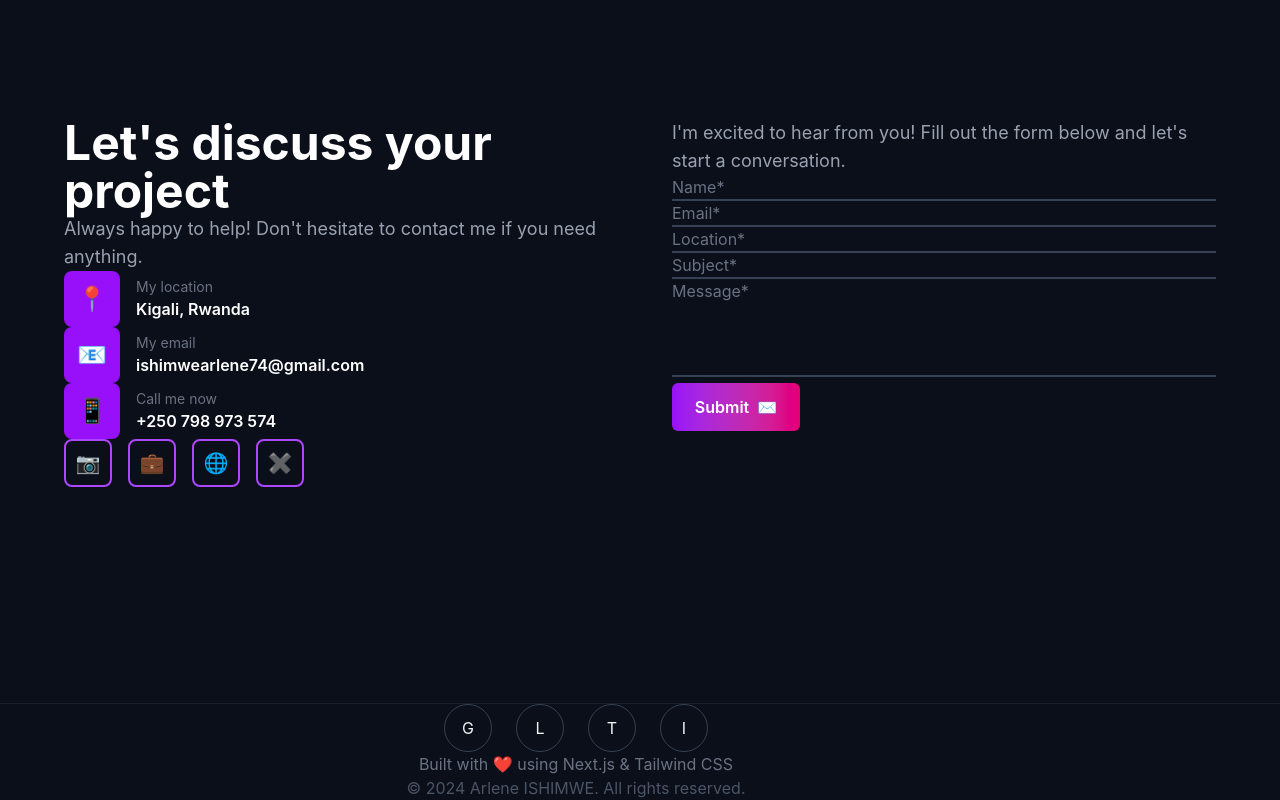
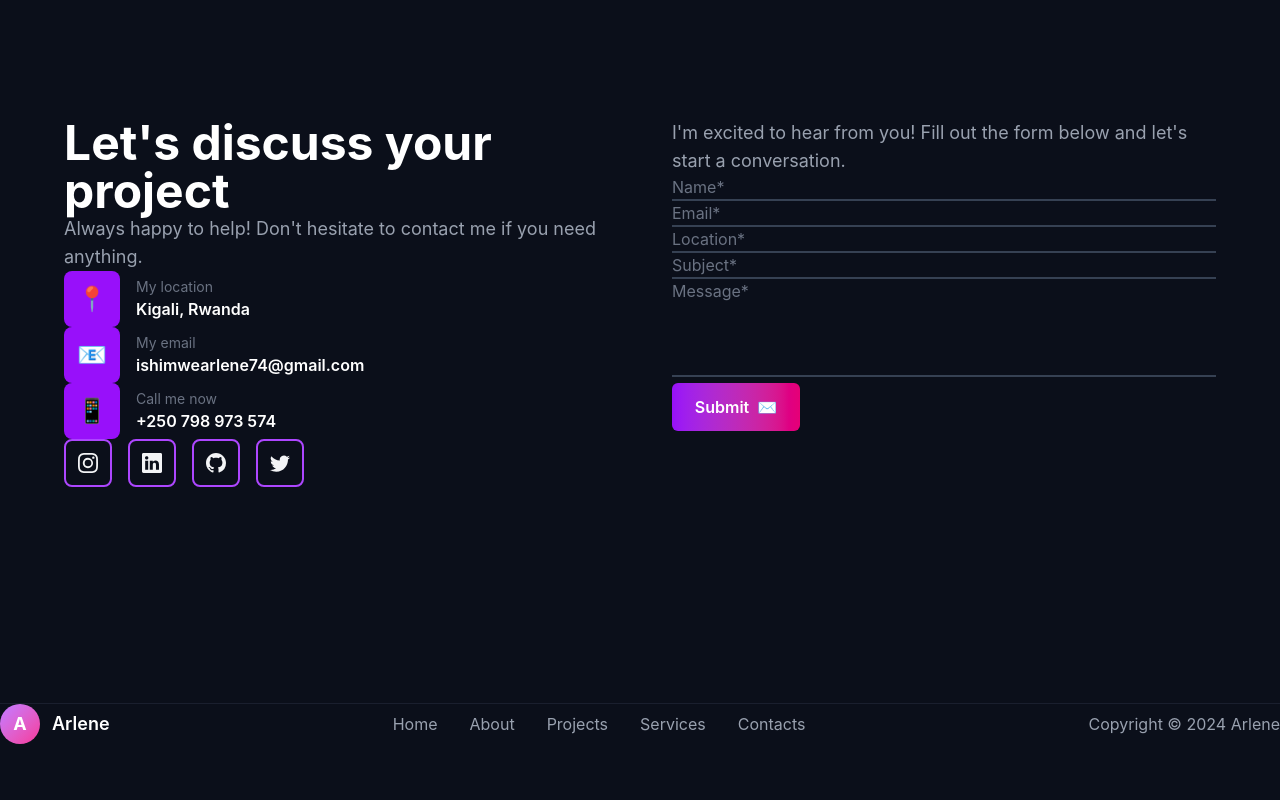
Before and after one commit to IshimweArlene/Portfolio-, a Next.js app: page / in a window 1280 px wide. Shown: the part 2497-3297 px from the top of the page. After the commit the page ends 3241 px from the top, so only its background shows below. Built offline with nearby package versions, Linux system fonts and the light colour scheme.

Commit message:
added footer

```diff
--- a/app/page.tsx
+++ b/app/page.tsx
@@ -357,24 +357,54 @@ export default function Portfolio() {
 
                 {/* Social Icons */}
                 <div className="flex gap-4 justify-center mt-6">
-                  {[
-                    { icon: <BsInstagram />, label: 'Instagram' },
-                    { icon: <BsLinkedin />, label: 'LinkedIn' },
-                    { icon: <BsGithub />, label: 'GitHub' },
-                    { icon: <BsTwitter />, label: 'Twitter' }
-                  ].map((social) => (
                   <a
-                      key={social.label}
-                      href="#"
+                    href="https://www.instagram.com/_arl_ene"
+                    target="_blank"
+                    rel="noopener noreferrer"
                     className={`w-12 h-12 rounded-lg border-2 flex items-center justify-center transition-all duration-300 hover:scale-110 ${
                       isDark
                         ? 'border-purple-500 hover:bg-purple-500/20'
                         : 'border-purple-400 hover:bg-purple-400/20'
                     }`}
                   >
-                      <span className="text-xl">{social.icon}</span>
+                    <span className="text-xl"><BsInstagram /></span>
                   </a>
-                  ))}
+                  <a
+                    href="#"
+                    target="_blank"
+                    rel="noopener noreferrer"
+                    className={`w-12 h-12 rounded-lg border-2 flex items-center justify-center transition-all duration-300 hover:scale-110 ${
+                      isDark
+                        ? 'border-purple-500 hover:bg-purple-500/20'
+                        : 'border-purple-400 hover:bg-purple-400/20'
+                    }`}
+                  >
+                    <span className="text-xl"><BsLinkedin /></span>
+                  </a>
+                  <a
+                    href="#"
+                    target="_blank"
+                    rel="noopener noreferrer"
+                    className={`w-12 h-12 rounded-lg border-2 flex items-center justify-center transition-all duration-300 hover:scale-110 ${
+                      isDark
+                        ? 'border-purple-500 hover:bg-purple-500/20'
+                        : 'border-purple-400 hover:bg-purple-400/20'
+                    }`}
+                  >
+                    <span className="text-xl"><BsGithub /></span>
+                  </a>
+                  <a
+                    href="https://github.com/IshimweArlene"
+                    target="_blank"
+                    rel="noopener noreferrer"
+                    className={`w-12 h-12 rounded-lg border-2 flex items-center justify-center transition-all duration-300 hover:scale-110 ${
+                      isDark
+                        ? 'border-purple-500 hover:bg-purple-500/20'
+                        : 'border-purple-400 hover:bg-purple-400/20'
+                    }`}
+                  >
+                    <span className="text-xl"><BsTwitter /></span>
+                  </a>
                 </div>
               </div>
             </div>
@@ -504,12 +534,12 @@ export default function Portfolio() {
                     <a href="#" className={`w-10 h-10 rounded-lg flex items-center justify-center transition-all ${
                       isDark ? 'bg-purple-600 hover:bg-purple-700' : 'bg-purple-500 hover:bg-purple-600'
                     }`}>
-                      <span className="text-white text-xl">🔗</span>
+                      <span className="text-white text-xl"><BsGithub/></span>
                     </a>
                     <a href="#" className={`w-10 h-10 rounded-lg flex items-center justify-center transition-all ${
                       isDark ? 'bg-purple-600 hover:bg-purple-700' : 'bg-purple-500 hover:bg-purple-600'
                     }`}>
-                      <span className="text-white text-xl">💻</span>
+                      <span className="text-white text-xl">🔗</span>
                     </a>
                   </div>
                 </div>
@@ -605,24 +635,54 @@ export default function Portfolio() {
 
               {/* Social Icons */}
               <div className="flex gap-4">
-                {[
-                  { icon: '📷', label: 'Instagram' },
-                  { icon: '💼', label: 'LinkedIn' },
-                  { icon: '🌐', label: 'GitHub' },
-                  { icon: '✖️', label: 'Twitter' }
-                ].map((social) => (
                 <a
-                    key={social.label}
-                    href="#"
+                  href="https://www.instagram.com/_arl_ene"
+                  target="_blank"
+                  rel="noopener noreferrer"
                   className={`w-12 h-12 rounded-lg border-2 flex items-center justify-center transition-all duration-300 hover:scale-110 ${
                     isDark
                       ? 'border-purple-500 hover:bg-purple-500/20'
                       : 'border-purple-400 hover:bg-purple-400/20'
                   }`}
                 >
-                    <span className="text-xl">{social.icon}</span>
+                  <span className="text-xl"><BsInstagram /></span>
                 </a>
-                ))}
+                <a
+                  href="#"
+                  target="_blank"
+                  rel="noopener noreferrer"
+                  className={`w-12 h-12 rounded-lg border-2 flex items-center justify-center transition-all duration-300 hover:scale-110 ${
+                    isDark
+                      ? 'border-purple-500 hover:bg-purple-500/20'
+                      : 'border-purple-400 hover:bg-purple-400/20'
+                  }`}
+                >
+                  <span className="text-xl"><BsLinkedin /></span>
+                </a>
+                <a
+                  href="#"
+                  target="_blank"
+                  rel="noopener noreferrer"
+                  className={`w-12 h-12 rounded-lg border-2 flex items-center justify-center transition-all duration-300 hover:scale-110 ${
+                    isDark
+                      ? 'border-purple-500 hover:bg-purple-500/20'
+                      : 'border-purple-400 hover:bg-purple-400/20'
+                  }`}
+                >
+                  <span className="text-xl"><BsGithub /></span>
+                </a>
+                <a
+                  href="#"
+                  target="_blank"
+                  rel="noopener noreferrer"
+                  className={`w-12 h-12 rounded-lg border-2 flex items-center justify-center transition-all duration-300 hover:scale-110 ${
+                    isDark
+                      ? 'border-purple-500 hover:bg-purple-500/20'
+                      : 'border-purple-400 hover:bg-purple-400/20'
+                  }`}
+                >
+                  <span className="text-xl"><BsTwitter /></span>
+                </a>
               </div>
             </div>
 
@@ -697,31 +757,46 @@ export default function Portfolio() {
       </section>
 
       {/* Footer */}
-      <footer className={`relative border-t py-12 text-center z-10 transition-colors duration-500 ${
+      <footer className={`relative border-t py-8 z-10 transition-colors duration-500 ${
         isDark
           ? 'bg-[#0B0F1A] border-[#1a1f2e]'
           : 'bg-white/50 border-orange-200'
       }`}>
-        <div className="max-w-6xl mx-auto px-6">
-          <div className="flex justify-center gap-6 mb-6">
-            {['GitHub', 'LinkedIn', 'Twitter', 'Instagram'].map((social) => (
-              <a
-                key={social}
-                href="#"
-                className={`w-12 h-12 rounded-full border flex items-center justify-center transition-all duration-300 hover:scale-110 ${
+        <div className="max-w-7xl mx-auto px-8">
+          <div className="flex justify-between items-center">
+            {/* Left - Logo/Name */}
+            <div className="flex items-center gap-3">
+              <div className="w-10 h-10 rounded-full bg-linear-to-br from-purple-400 to-pink-500 flex items-center justify-center text-white font-bold text-lg">
+                A
+              </div>
+              <span className={`text-lg font-semibold ${
+                isDark ? 'text-white' : 'text-gray-900'
+              }`}>Arlene</span>
+            </div>
+
+            {/* Center - Navigation Links */}
+            <ul className="flex gap-8 items-center">
+              {['home', 'about', 'projects', 'services', 'contact'].map((section) => (
+                <li key={section}>
+                  <button
+                    onClick={() => scrollToSection(section)}
+                    className={`capitalize transition-all duration-300 ${
                       isDark
-                    ? 'border-gray-700 hover:border-purple-500 hover:text-purple-400'
-                    : 'border-orange-300 hover:border-orange-500 hover:text-orange-600'
+                        ? 'text-gray-400 hover:text-white'
+                        : 'text-gray-600 hover:text-gray-900'
                     }`}
                   >
-                {social[0]}
-              </a>
+                    {section === 'home' ? 'Home' : section === 'about' ? 'About' : section === 'projects' ? 'Projects' : section === 'services' ? 'Services' : 'Contacts'}
+                  </button>
+                </li>
               ))}
+            </ul>
+
+            {/* Right - Copyright */}
+            <p className={isDark ? 'text-gray-400' : 'text-gray-600'}>
+              Copyright © 2024 Arlene
+            </p>
           </div>
-          <p className={`mb-2 ${
-            isDark ? 'text-gray-500' : 'text-gray-600'
-          }`}>Built with ❤️ using Next.js & Tailwind CSS</p>
-          <p className={isDark ? 'text-gray-600' : 'text-gray-500'}>&copy; 2024 Arlene ISHIMWE. All rights reserved.</p>
         </div>
       </footer>
     </div>
```
Lines whose indentation alone changed are shown as unchanged.
